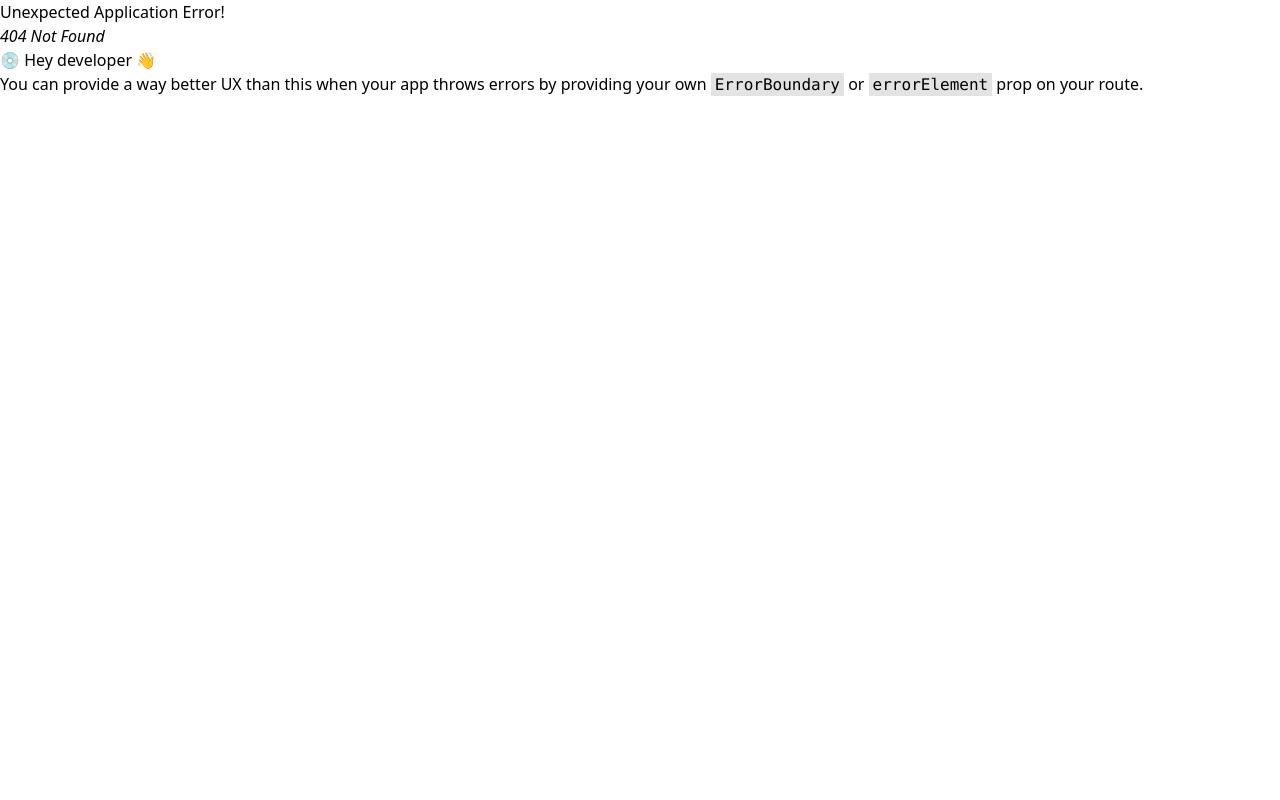
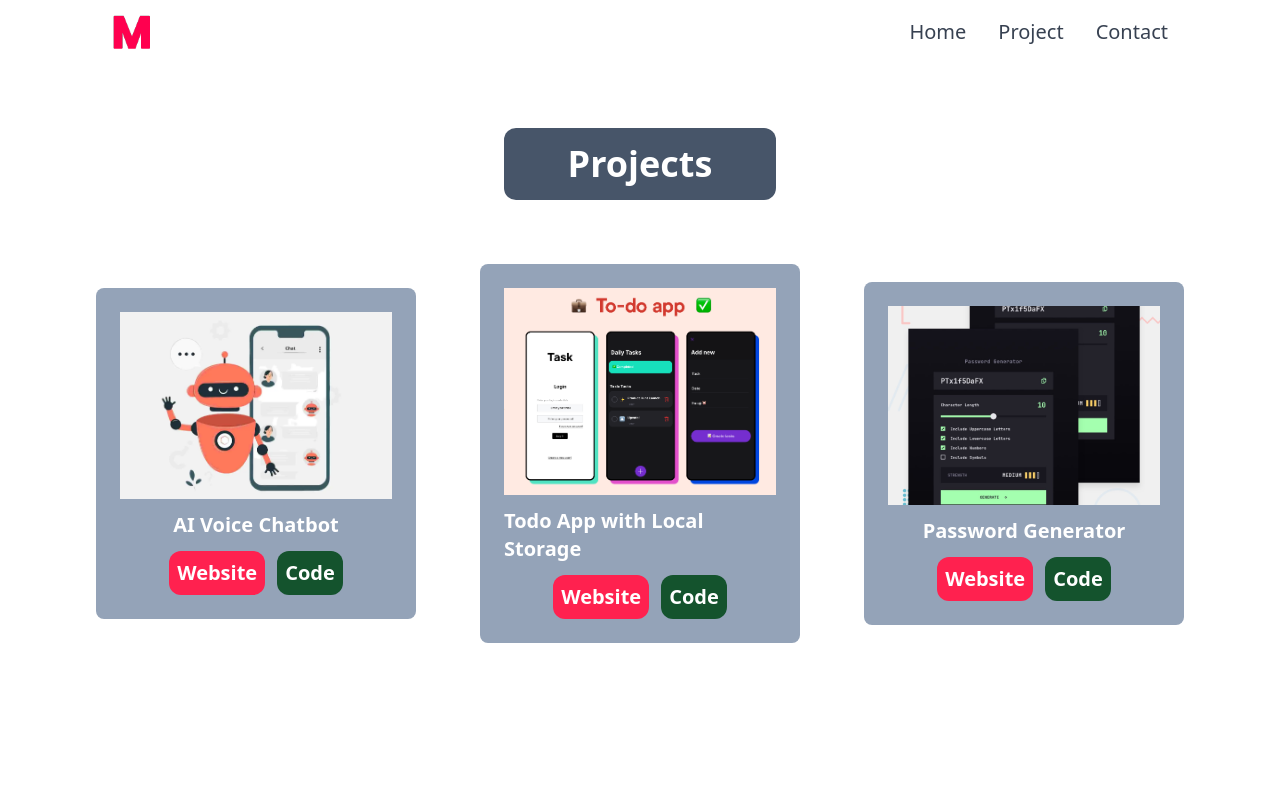
Before and after one commit to manjilkoirala/Portfolio-React, a React (Create React App) app: page /Projects in a window 1280 px wide. Before the commit this address had no page. Shown: the top 800 px of the page. Built offline with nearby package versions, Linux system fonts and the light colour scheme.

Commit message:
Some changes

```diff
--- a/package.json
+++ b/package.json
@@ -1,5 +1,4 @@
 {
-  "homepage": "https://manjilkoirala.github.io/Portfolio-React",
   "name": "portfolio-react",
   "version": "0.1.0",
   "private": true,
@@ -16,8 +15,6 @@
   },
   "scripts": {
     "start": "react-scripts start",
-    "predeploy": "npm run build",
-    "deploy": "gh-pages -d build",
     "build": "react-scripts build",
     "test": "react-scripts test",
     "eject": "react-scripts eject"
--- a/src/components/Header.js
+++ b/src/components/Header.js
@@ -10,9 +10,9 @@ const Header = () => {
       </div>
       <div className="flex gap-8 items-center text-gray-700 text-xl">
 
-        <Link to="/portfolio-react" className=" hover:text-black">Home</Link>
-        <Link to="/portfolio-react/Projects" className=" hover:text-black">Project</Link>
-        <Link to="/portfolio-react/Contact" className=" hover:text-black">Contact</Link>
+        <Link to="/" className=" hover:text-black">Home</Link>
+        <Link to="/Projects" className=" hover:text-black">Project</Link>
+        <Link to="/Contact" className=" hover:text-black">Contact</Link>
       </div>
     </nav>
   );
--- a/src/components/Project.js
+++ b/src/components/Project.js
@@ -13,16 +13,16 @@ const Project = () => {
         <div className=" w-80 h-auto flex flex-col items-center gap-3 bg-slate-400 p-6 rounded-lg text-xl text-white font-semibold">
           <img src={chatbot} alt="AI Voice Chatbot" /> <h3>AI Voice Chatbot</h3>
           <div className="button flex gap-3">
-            <a href=""><button className="hover:-translate-y-1 bg-primary text-white py-2 px-2 rounded-xl">Website</button></a>
-            <a href=""><button className=" hover:-translate-y-1 bg-green-900 text-white py-2 px-2 rounded-xl">Code</button></a>
+            <a href="https://github.com/manjilkoirala/AI-Chatbot-Mern" target="_"><button className="hover:-translate-y-1 bg-primary text-white py-2 px-2 rounded-xl">Website</button></a>
+            <a href="https://github.com/manjilkoirala/AI-Chatbot-Mern" target="_"><button className=" hover:-translate-y-1 bg-green-900 text-white py-2 px-2 rounded-xl">Code</button></a>
 
           </div>
         </div>
         <div className=" w-80 h-auto flex flex-col items-center gap-3 bg-slate-400 p-6 rounded-lg text-xl text-white font-semibold">
           <img src={todo} alt="Todo App" /> <h3>Todo App with Local Storage</h3>
           <div className="button flex gap-3">
-            <a href=""><button className="hover:-translate-y-1 bg-primary text-white py-2 px-2 rounded-xl">Website</button></a>
-            <a href=""><button className=" hover:-translate-y-1 bg-green-900 text-white py-2 px-2 rounded-xl">Code</button></a>
+            <a href="https://todo-app-manjil.vercel.app/" target="_"><button className="hover:-translate-y-1 bg-primary text-white py-2 px-2 rounded-xl">Website</button></a>
+            <a href="https://github.com/manjilkoirala/10DaysofReact/tree/master/10todo-context-local" target="_"><button className=" hover:-translate-y-1 bg-green-900 text-white py-2 px-2 rounded-xl">Code</button></a>
 
           </div>
         </div>
@@ -30,8 +30,8 @@ const Project = () => {
           <img src={passwordGenerator} alt="Password Generator" />
           <h3>Password Generator</h3>
           <div className="button flex gap-3">
-            <a href=""><button className="hover:-translate-y-1 bg-primary text-white py-2 px-2 rounded-xl">Website</button></a>
-            <a href=""><button className=" hover:-translate-y-1 bg-green-900 text-white py-2 px-2 rounded-xl">Code</button></a>
+            <a href="https://password-generator-manjil.vercel.app/" target="_"><button className="hover:-translate-y-1 bg-primary text-white py-2 px-2 rounded-xl">Website</button></a>
+            <a href="https://github.com/manjilkoirala/10DaysofReact/tree/master/05passwordGenerator" target="_"><button className=" hover:-translate-y-1 bg-green-900 text-white py-2 px-2 rounded-xl">Code</button></a>
 
           </div>
         </div>
--- a/src/index.js
+++ b/src/index.js
@@ -15,10 +15,10 @@ import App from "./App";
 
 const router = createBrowserRouter(
   createRoutesFromElements(
-    <Route path="/portfolio-react" element={<App />}>
-      <Route path="/portfolio-react" element={<Hero />} />
-      <Route path="/portfolio-react/Projects" element={<Project />} />
-      <Route path="/portfolio-react/Contact" element={<Contact />} />
+    <Route path="/" element={<App />}>
+      <Route path="" element={<Hero />} />
+      <Route path="Projects" element={<Project />} />
+      <Route path="Contact" element={<Contact />} />
 
     </Route>
   )
```
